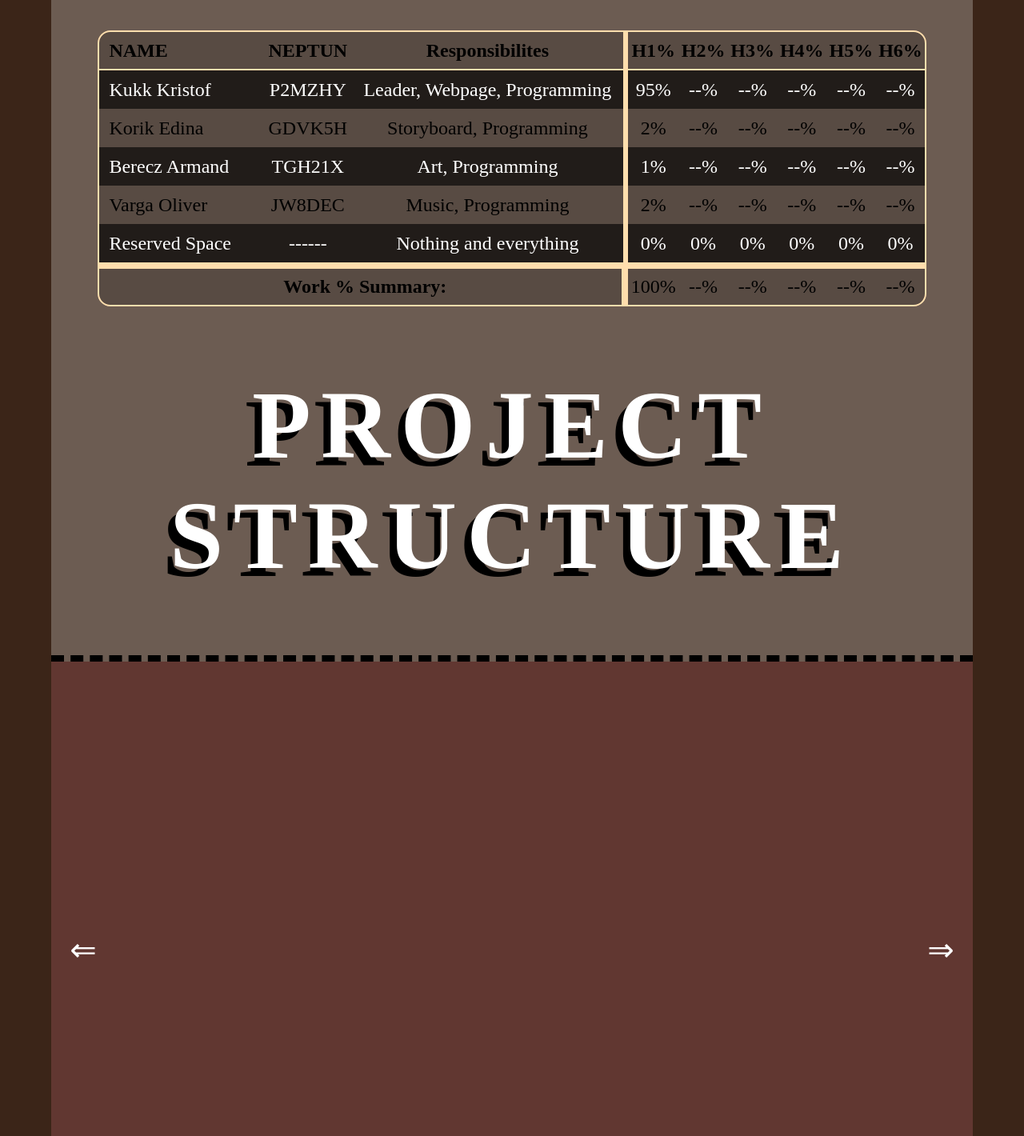
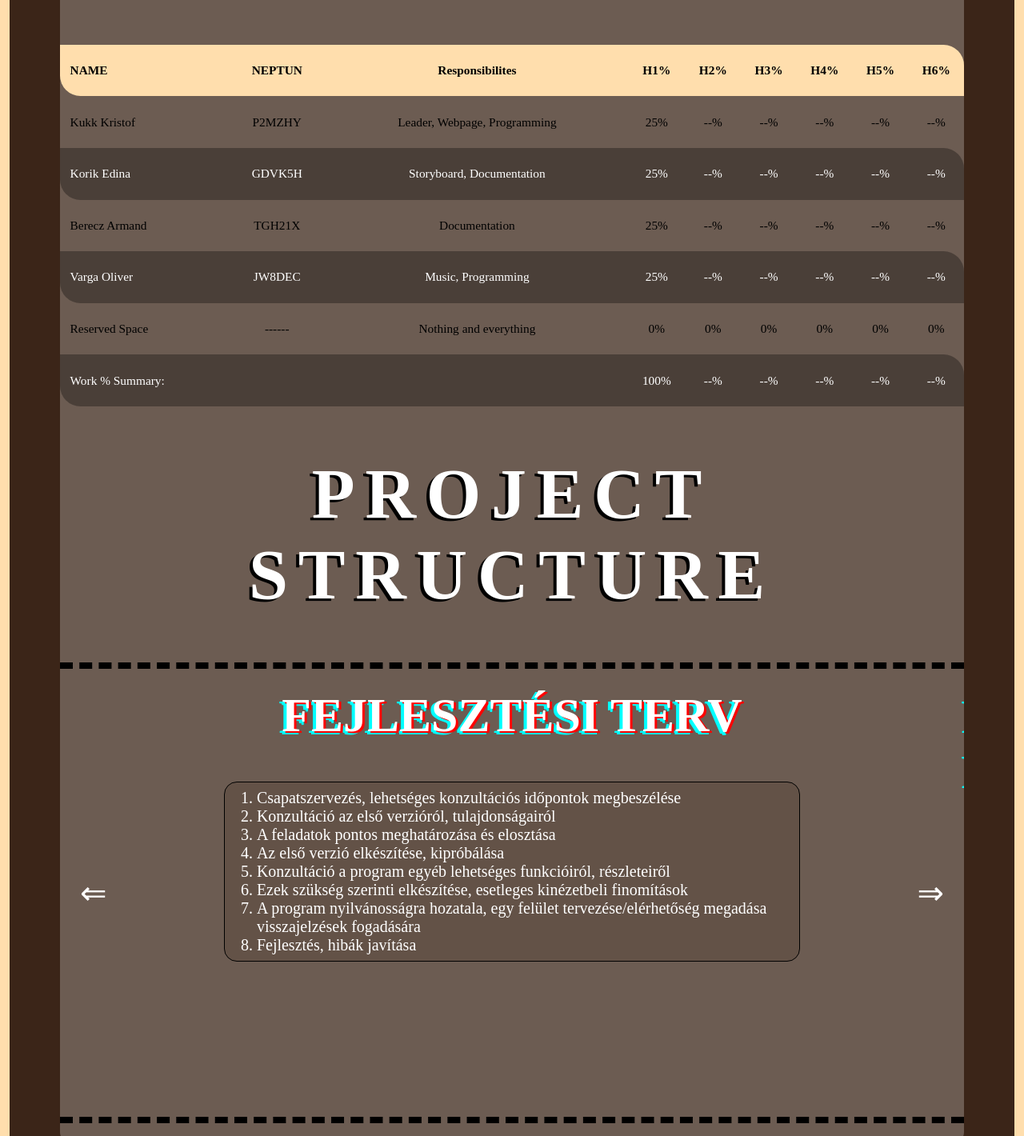
Before and after one commit to kukkkristof/SWTECHSZORP, a plain HTML site: page index.html in a window 1280 px wide. Shown: the part 1304-2724 px from the top of the page at 80% size. Drawn offline with Linux system fonts and the light colour scheme.

Commit message:
H1 Ready webpage

```diff
--- a/Scripts/DisplayScripts.js
+++ b/Scripts/DisplayScripts.js
@@ -1,24 +1,41 @@
 var sliderPosition = 0;
 var sliderMinimum = 0;
+var sliderMaximum;
 function SlideLeft()
 {
     if(sliderPosition != sliderMinimum) {
         sliderPosition += 100;
-        document.getElementById("ReferenceSlider").style = "left: " + sliderPosition + "%;re";
-
     }
+    else
+    {
+        sliderPosition = document.getElementById("ReferenceSlider").children.length * -100 +100;
+    }
+    document.getElementById("ReferenceSlider").style.left = sliderPosition + "%";
+    document.getElementById("ReferenceSlider").style.filter = "blur(0.2vw)";
+    setTimeout(()=>{
+        document.getElementById("ReferenceSlider").style.filter = "blur(0vw)"
+    }, 500);
 }
 
 function SlideRight()
 {
-    if(sliderPosition-100 != document.getElementById("ReferenceSlider").children.length * -100) {
+    if(sliderPosition-100 != sliderMaximum) {
         sliderPosition -= 100;
-        document.getElementById("ReferenceSlider").style = "left: " + sliderPosition + "%;re";
     }
+    else
+    {
+        sliderPosition = 0;
+    }
+    document.getElementById("ReferenceSlider").style.left = sliderPosition + "%";
+    document.getElementById("ReferenceSlider").style.filter = "blur(0.2vw)";
+    setTimeout(()=>{
+        document.getElementById("ReferenceSlider").style.filter = "blur(0vw)"
+    }, 500);
 }
 
 function drawChocolateWave()
 {
+    sliderMaximum = document.getElementById("ReferenceSlider").children.length * -100;
     var canvas = document.getElementById("ChocolateFlow");
     var ctx = canvas.getContext("2d");
     var width = ctx.canvas.width;
@@ -30,8 +47,8 @@ function drawChocolateWave()
 
     var x = 0;
     var y = 0;
-    var amplitude = 10;
-    var frequency = 6;
+    var amplitude = 40;
+    var frequency = 10;
     ctx.moveTo(x, y);
     while (x < width) {
         y = height/2 + amplitude * Math.sin(x/frequency);
--- a/Styles/default.css
+++ b/Styles/default.css
@@ -7,14 +7,17 @@ body{
 }
 #PageContainer
 {
+    margin: auto;
     overflow: hidden;
-    width: 100vw;
+    width: min(1920px, 100vw);
+    border-left: 1vw solid navajowhite;
+    border-right: 1vw solid navajowhite;
 }
 
 .Header
 {
     z-index: -1;
-    height: 10vh;
+    height: 13vh;
     background-color: navajowhite;
 }
 .Header #ChocolateFlow
@@ -35,7 +38,7 @@ body{
     width: 80vh;
     border-radius: 2vw;
     aspect-ratio: 1 / 1.12;
-    margin: 2vh auto 2vh auto;
+    margin: 13vh auto 2vh auto;
     overflow: hidden;
     display: block;
 }
@@ -79,88 +82,59 @@ body{
 
 #DetailContainer
 {
-    margin: 5% 0 1vh 5%;
+    margin: 7% 0 3vh 5%;
     background-color: #ffffff40;
     border-radius: 1vw;
     width: 90%;
-    aspect-ratio: 1 / 10;
-    padding-top: 0.4vh;
+    height: fit-content;
+    padding-bottom: 3vh;
+    padding-top: 0.2vh;
 }
 #DetailContainer h1
 {
-    font-size: 15vh;
+    font-size: 11vh;
     text-align: center;
     color: white;
-    filter: drop-shadow(-9px 10px 0 black);
+    filter: drop-shadow(-0.3vw 0.3vw 0 black);
     font-weight: bolder;
     letter-spacing: 1vw;
 }
-#WorkTable
-{
-    border-radius: 2vh;
-    width: 90%;
-    margin: auto;
-    aspect-ratio: 3 / 1;
-    border: 0.2vw solid navajowhite;
+
+#WorkTable{
+    width: 100%;
+    font-size: 1.2vw;
+    aspect-ratio: 1 / 0.4;
     border-spacing: 0;
-    background-color: #00000030;
-
-}
-#WorkTable tr{
-    height: 10%;
     text-align: center;
 }
-#WorkTable td{
-    font-size: 3vh;
+#WorkTable td:first-child
+{
+    border-radius: 0 0 0 2vw;
+    text-align: left;
+    padding-left: 1vw;
 }
-#WorkTable td:nth-child(1)
+#WorkTable td:last-child
 {
-    width: 20%;
+    border-radius: 0 2vw 0 0;
 }
-#WorkTable td:nth-child(1)
-{
-    width: 20%;
-}
-#WorkTable tr:nth-child(7) td
-{
-    border-top: 1vh solid navajowhite;
-    border-right: none;
-}
-#WorkTable tr:nth-child(7) td:nth-child(1)
-{
-    text-align: center;
-    font-weight: bolder;
-    border-right: 1vh solid navajowhite;
-}
-#WorkTable tr td:nth-child(1)
-{
-    padding-left: 1vw;
-    text-align: left;
-}
-#WorkTable td:nth-child(3)
-{
-    border-right: 0.5vw solid navajowhite;
-}
-#WorkTable tr:nth-child(1) td
-{
-    border-bottom: 0.2vw solid navajowhite;
-}
-#WorkTable tr:nth-child(even)
-{
-    background-color: #000000a0;
+#WorkTable tr:nth-child(odd) td {
+    background-color: #00000050;
     color: white;
 }
-#WorkTable tr:nth-child(1)
-{
+#WorkTable tr:first-child td{
+    background-color: navajowhite;
     font-weight: bolder;
+    color: black;
 }
+
 #ReferencesContainer
 {
     width: 100%;
-    height: 90vh;
+    height: 70vh;
     border-top: 1vh dashed black;
     overflow: hidden;
     border-bottom: 1vh dashed black;
+    position: relative;
 }
 #ReferenceSlider
 {
@@ -168,17 +142,16 @@ body{
     position: relative;
     height: 100%;
     left: 0%;
-    background-color: #00000050;
     width: 400%;
-    transition: all ease-in-out 0.3s;
+    transition: all ease-in-out 1s;
 }
 .SliderButton{
     background-color: transparent;
-    margin-top: 40vh;
     position: absolute;
     z-index: 2;
+    top: 42.5%;
     border: none;
-    height: 10vh;
+    height: 15%;
     text-align: center;
     font-size: 5vh;
     aspect-ratio: 1;
@@ -189,7 +162,7 @@ body{
     border-radius: 0 100% 100% 0;
 }
 .SliderButtonRight{
-    right: 5%;
+    right: 0;
     border-radius: 100% 0 0 100%;
 }
 .SliderButton:hover
@@ -206,11 +179,38 @@ body{
     width: 25%;
     height: 100%;
 }
-.SliderElement:nth-child(odd)
-{
-    background-color: #ff000020;
+
+.SliderElement h2{
+    font-size: 7.5vh;
+    color: white;
+    width: fit-content;
+    margin: 3vh auto 6vh auto;
+    filter: drop-shadow(0.4vh 0.3vh 0 red)
+            drop-shadow(-0.4vh 0.3vh 0 cyan);
 }
-.SliderElement:nth-child(even)
-{
-    background-color: #00ff0020;
+
+.SliderElement ol{
+    margin: auto;
+    color: white;
+    width: 60%;
+    font-size: 2.5vh;
+    padding-top: 1vh;
+    padding-bottom: 1vh;
+    background-color: #3b251830;
+    border-radius: 2vh;
+    border: 0.1vh solid black;
+    transition: all ease-in-out 0.2s;
 }
+.SliderElement ol:hover {
+    background-color: #3b251880;
+}
+.SliderElement .SideParagraph{
+    font-size: 200%;
+    text-align: justify;
+    margin: auto;
+    width: 40%;
+    background-color: transparent;
+    padding: 2vh 1vw 2vh 1vw;
+    border-top: 0.5vh solid black;
+    border-bottom: 0.5vh solid black;
+}
--- a/index.html
+++ b/index.html
@@ -16,7 +16,7 @@
 
         <div id="MemberContainer">
 
-            <h1>CSAPATTAGOK</h1>
+            <h1>TEAM MEMBERS</h1>
 
             <div class="MemberRow">
                 <div class="Member">
@@ -49,6 +49,7 @@
             </div>
 
         </div>
+
         <div id="DetailContainer">
             <h1>TEAMWORK STRUCTURE</h1>
             <table id="WorkTable">
@@ -67,7 +68,7 @@
                     <td>Kukk Kristof</td>
                     <td>P2MZHY</td>
                     <td>Leader, Webpage, Programming</td>
-                    <td>95%</td>
+                    <td>25%</td>
                     <td>--%</td>
                     <td>--%</td>
                     <td>--%</td>
@@ -77,8 +78,8 @@
                 <tr>
                     <td>Korik Edina</td>
                     <td>GDVK5H</td>
-                    <td>Storyboard, Programming</td>
-                    <td>2%</td>
+                    <td>Storyboard, Documentation</td>
+                    <td>25%</td>
                     <td>--%</td>
                     <td>--%</td>
                     <td>--%</td>
@@ -88,8 +89,8 @@
                 <tr>
                     <td>Berecz Armand</td>
                     <td>TGH21X</td>
-                    <td>Art, Programming</td>
-                    <td>1%</td>
+                    <td>Documentation</td>
+                    <td>25%</td>
                     <td>--%</td>
                     <td>--%</td>
                     <td>--%</td>
@@ -100,7 +101,7 @@
                     <td>Varga Oliver</td>
                     <td>JW8DEC</td>
                     <td>Music, Programming</td>
-                    <td>2%</td>
+                    <td>25%</td>
                     <td>--%</td>
                     <td>--%</td>
                     <td>--%</td>
@@ -133,14 +134,43 @@
                 <button onclick="SlideLeft()" class="SliderButton SliderButtonLeft">⇐</button>
                 <button onclick="SlideRight()" class="SliderButton SliderButtonRight">⇒</button>
                 <div id="ReferenceSlider">
-                    <div class="SliderElement"></div>
-                    <div class="SliderElement"></div>
-                    <div class="SliderElement"></div>
-                    <div class="SliderElement"></div>
+                    <div class="SliderElement">
+                        <h2>
+                            FEJLESZTÉSI TERV
+                        </h2>
+                        <ol>
+                            <li>Csapatszervezés, lehetséges konzultációs időpontok megbeszélése</li>
+                            <li>Konzultáció az első verzióról, tulajdonságairól</li>
+                            <li>A feladatok pontos meghatározása és elosztása</li>
+                            <li>Az első verzió elkészítése, kipróbálása</li>
+                            <li>Konzultáció a program egyéb lehetséges funkcióiról, részleteiről</li>
+                            <li>Ezek szükség szerinti elkészítése, esetleges kinézetbeli finomítások</li>
+                            <li>A program nyilvánosságra hozatala, egy felület tervezése/elérhetőség megadása visszajelzések fogadására</li>
+                            <li>Fejlesztés, hibák javítása</li>
+                        </ol>
+                    </div>
+                    <div class="SliderElement">
+                        <h2>
+                            PROGRAMOZÓI NYELVEK, FEJLESZTŐ ESZKÖZÖK
+                        </h2>
+                        <p class="SideParagraph">
+                            A programozói nyelvek közül a
+                            <a href="https://learn.microsoft.com/en-us/dotnet/csharp/" target="_blank">C#</a>-ot
+                            választottuk, mivel ez mindannyiunk számára ismerős és szimpatikus.
+                            A játék elkészítéséhez előre láthatólag a
+                            <a href="https://godotengine.org/" target="_blank">Godot Enginet</a>,
+                            <a href="https://code.visualstudio.com/" target="_blank">Visual Studio Code</a>-ot
+                            ės a <a href="https://jetbrains.com/idea/" target="_blank">IntelliJ IDEA</a>-t,
+                            a verziókezeléshez pedig
+                            <a href="https://github.com/kukkkristof/SWTECHSZORP/tree/main" target="_blank">Git</a>-et
+                            fogunk használni.
+                        </p>
+                    </div>
                 </div>
 
             </div>
         </div>
+
     </div>
 
 </body>
```
